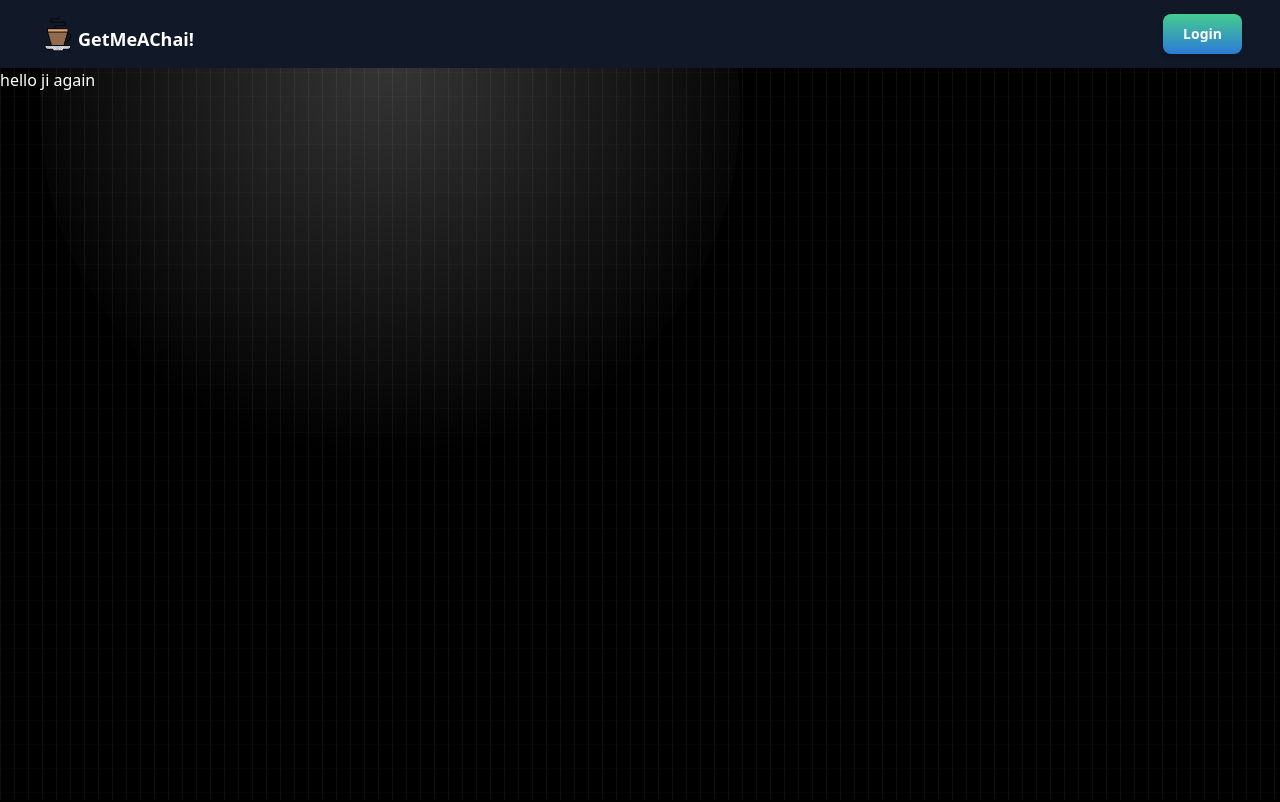
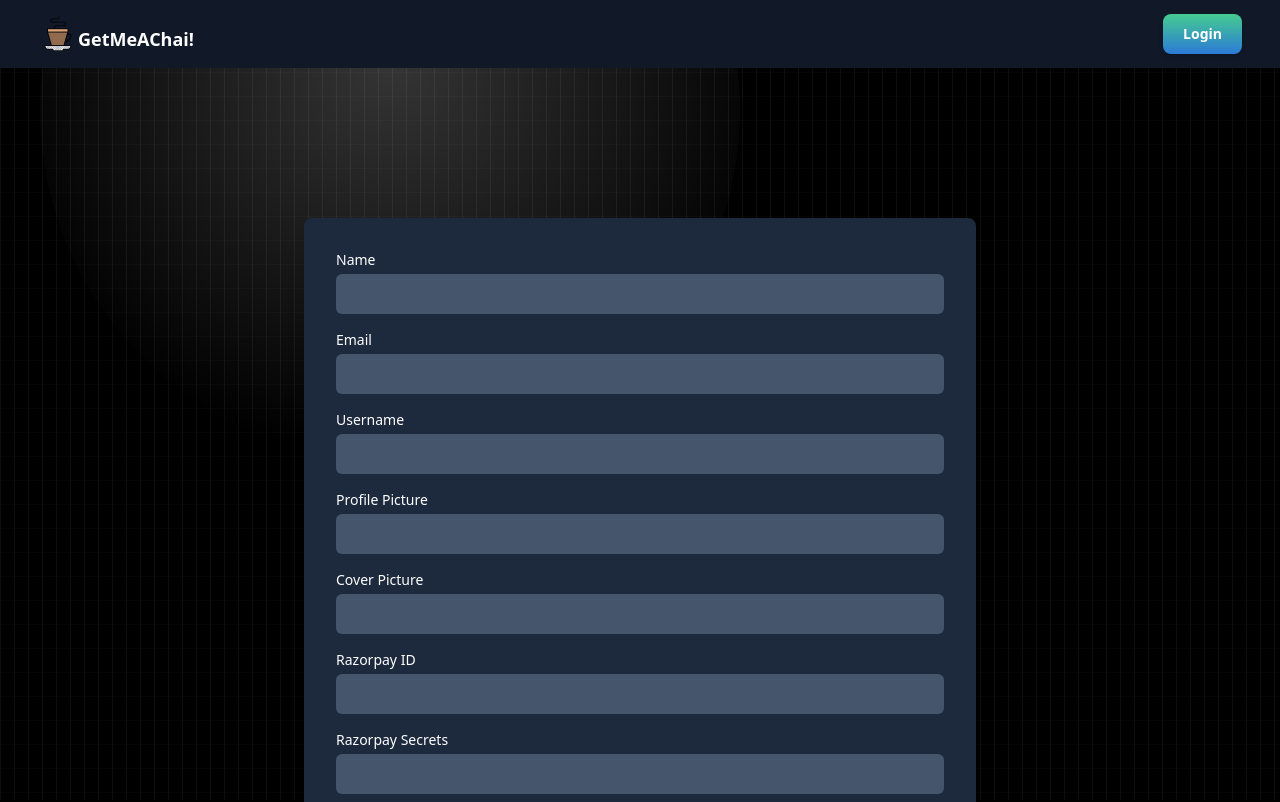
Before and after one commit to naitikatcoding/GetMeAChai, a Next.js app: page /dashboard in a window 1280 px wide. Shown: the top 802 px of the page. Built offline with nearby package versions, Linux system fonts and the light colour scheme; no server answers.

Commit message:
Dashboard designed

```diff
--- a/app/dashboard/page.js
+++ b/app/dashboard/page.js
@@ -1,11 +1,87 @@
-import React from 'react'
+import React from "react";
 
 const page = () => {
   return (
     <div>
-      hello ji again
+      <div className="min-h-screen flex items-center justify-center px-4 mb-32 mt-20">
+        <div className="w-full max-w-2xl rounded-lg bg-slate-800 p-8 shadow-xl">
+          <div className="space-y-4">
+            <div>
+              <label className="mb-1 block text-sm text-white">Name</label>
+              <input
+                type="text"
+                className="w-full rounded-md bg-slate-600 px-4 py-2 text-white outline-none focus:ring-2 focus:ring-blue-500"
+              />
+            </div>
+
+            <div>
+              <label className="mb-1 block text-sm text-white">Email</label>
+              <input
+                type="email"
+                className="w-full rounded-md bg-slate-600 px-4 py-2 text-white outline-none focus:ring-2 focus:ring-blue-500"
+              />
+            </div>
+
+            <div>
+              <label className="mb-1 block text-sm text-white">Username</label>
+              <input
+                type="text"
+                className="w-full rounded-md bg-slate-600 px-4 py-2 text-white outline-none focus:ring-2 focus:ring-blue-500"
+              />
+            </div>
+
+            <div>
+              <label className="mb-1 block text-sm text-white">
+                Profile Picture
+              </label>
+              <input
+                type="text"
+                className="w-full rounded-md bg-slate-600 px-4 py-2 text-white outline-none focus:ring-2 focus:ring-blue-500"
+              />
+            </div>
+
+            <div>
+              <label className="mb-1 block text-sm text-white">
+                Cover Picture
+              </label>
+              <input
+                type="text"
+                className="w-full rounded-md bg-slate-600 px-4 py-2 text-white outline-none focus:ring-2 focus:ring-blue-500"
+              />
+            </div>
+
+            <div>
+              <label className="mb-1 block text-sm text-white">
+                Razorpay ID
+              </label>
+              <input
+                type="text"
+                className="w-full rounded-md bg-slate-600 px-4 py-2 text-white outline-none focus:ring-2 focus:ring-blue-500"
+              />
+            </div>
+
+
+            <div>
+              <label className="mb-1 block text-sm text-white">
+                Razorpay Secrets
+              </label>
+              <input
+                type="text"
+                className="w-full rounded-md bg-slate-600 px-4 py-2 text-white outline-none focus:ring-2 focus:ring-blue-500"
+              />
+            </div>
+
+            <button
+              type="button"
+              className="w-full rounded-md bg-blue-500 py-2 text-sm font-medium text-white transition hover:bg-blue-600"
+            >
+              Save
+            </button>
+          </div>
+        </div>
+      </div>
     </div>
-  )
-}
+  );
+};
 
-export default page
+export default page;
```
